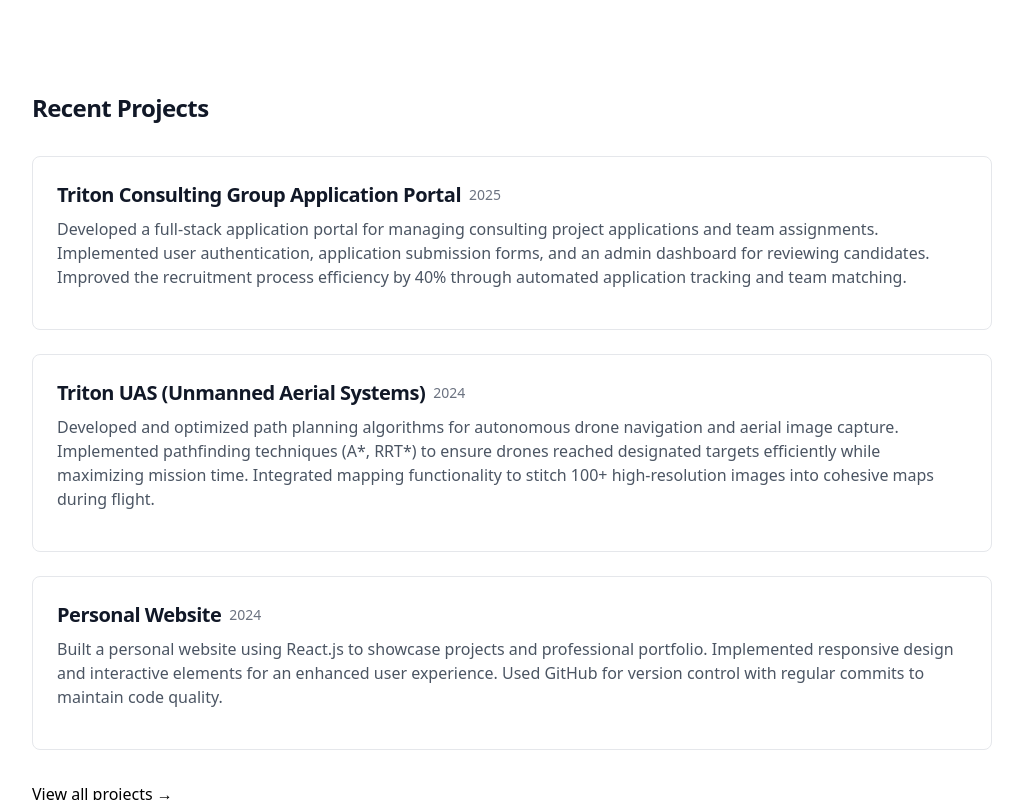
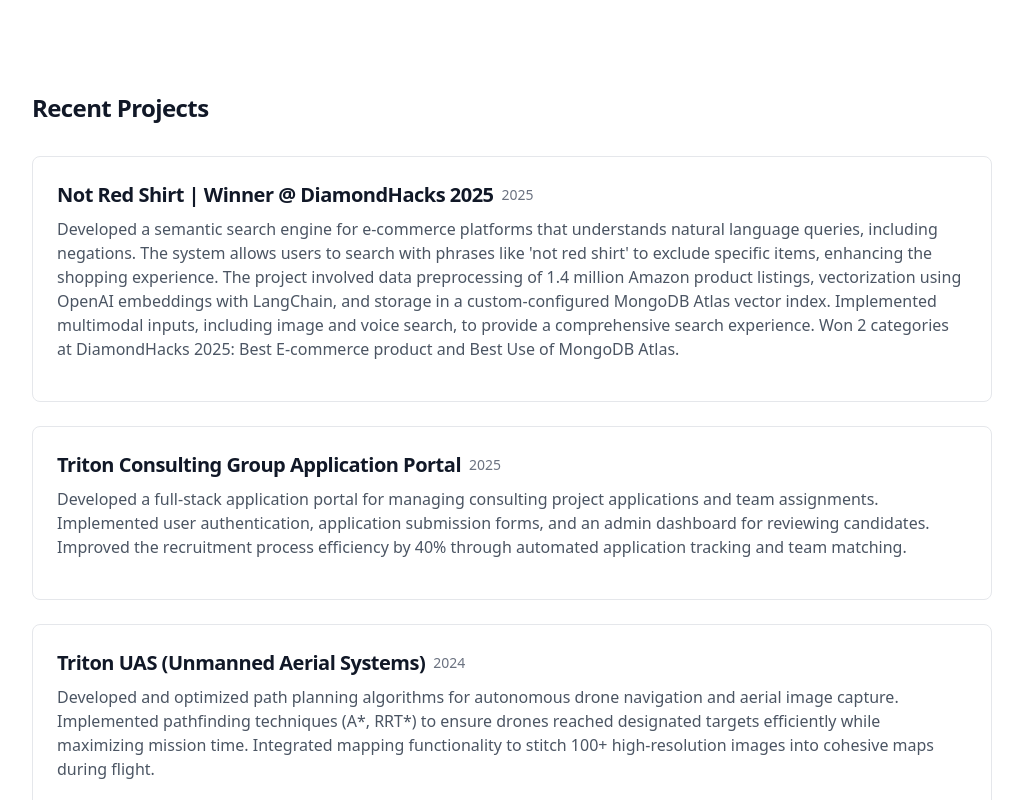
Before and after one commit to spencerwcowles/personal-website, a Next.js app: page / in a window 1280 px wide. Shown: the part 718-1518 px from the top of the page, without its empty margins (128-1151 px from the left). Built offline with nearby package versions, Linux system fonts and the light colour scheme.

Commit message:
diamondhacks project

```diff
--- a/src/data/projects.js
+++ b/src/data/projects.js
@@ -1,4 +1,16 @@
 export const projects = [
+  {
+    title: "Not Red Shirt | Winner @ DiamondHacks 2025",
+    description:
+      "Developed a semantic search engine for e-commerce platforms that understands natural language queries, including negations. The system allows users to search with phrases like 'not red shirt' to exclude specific items, enhancing the shopping experience. The project involved data preprocessing of 1.4 million Amazon product listings, vectorization using OpenAI embeddings with LangChain, and storage in a custom-configured MongoDB Atlas vector index. Implemented multimodal inputs, including image and voice search, to provide a comprehensive search experience. Won 2 categories at DiamondHacks 2025: Best E-commerce product and Best Use of MongoDB Atlas.",
+    technologies:
+      "Python · Flask · MongoDB · LangChain · Google Gemini · Pandas · JavaScript · Node.js · React · HTML/CSS",
+    github: "https://github.com/mayhong1/diamondhacks",
+    demo: "",
+    year: "2025",
+    image: "/assets/notredshirt.jpeg",
+    link: "https://devpost.com/software/no-red-shirt",
+  },
   {
     title: "Triton Consulting Group Application Portal",
     description:
```
Also changed, not shown: public/assets/notredshirt.jpeg (added).
